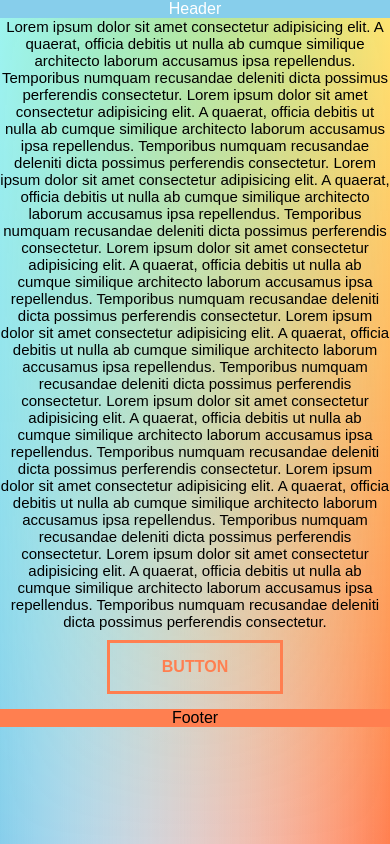
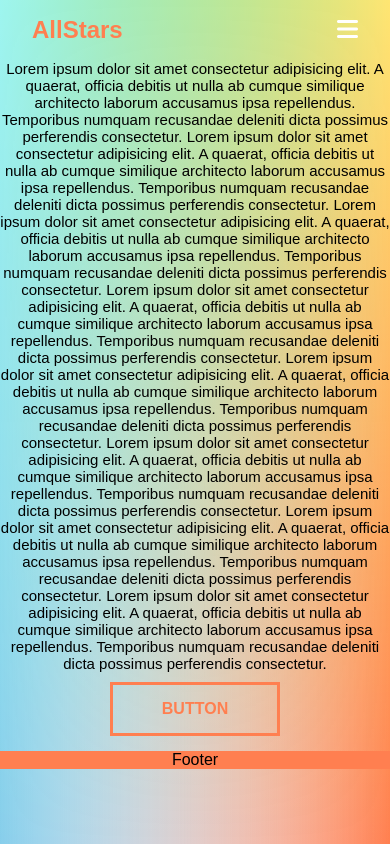
Before and after one commit to Omarfathy50/task1, a plain HTML site: page index.html in a window 390 px wide. Drawn offline with Linux system fonts and the light colour scheme.

Commit message:
header changes

```diff
--- a/index.html
+++ b/index.html
@@ -5,11 +5,35 @@
     <meta name="viewport" content="width=device-width, initial-scale=1.0">
     <title>Task 1</title>
     <link rel="stylesheet" href="style.css">
+    <link rel="stylesheet" href="https://cdnjs.cloudflare.com/ajax/libs/font-awesome/6.4.2/css/all.min.css"
+        integrity="sha512-z3gLpd7yknf1YoNbCzqRKc4qyor8gaKU1qmn+CShxbuBusANI9QpRohGBreCFkKxLhei6S9CQXFEbbKuqLg0DA=="
+        crossorigin="anonymous" referrerpolicy="no-referrer" />
 </head>
 <body>
     <div class="layout">
 
-        <header>Header</header>
+        <header>
+            <div class="navbar">
+                <div class="logo"><a href="#">AllStars</a></div>
+                <ul class="links">
+                    <li><a href="#">Home</a></li>
+                    <li><a href="#">About</a></li>
+                    <li><a href="#">Services</a></li>
+                    <li><a href="#">Contact</a></li>
+                </ul>
+                <a href="#" class="action_btn">Get Started</a>
+                <div class="toggle_btn">
+                    <i class="fa-solid fa-bars"></i>
+                </div>
+            </div>
+            <div class="dropdown_menu">
+                <li><a href="#">Home</a></li>
+                <li><a href="#">About</a></li>
+                <li><a href="#">Services</a></li>
+                <li><a href="#">Contact</a></li>
+                <li><a href="#" class="action_btn">Get Started</a></li>
+            </div>
+        </header>
 
         <main>
             <p>Lorem ipsum dolor sit amet consectetur adipisicing elit. A quaerat, officia debitis ut nulla ab cumque similique architecto laborum accusamus ipsa repellendus.
@@ -27,5 +51,18 @@
 
         <footer>Footer</footer>
     </div>
+
+    <script>
+        const togglebtn = document.querySelector('.toggle_btn');
+        const togglebtnicon = document.querySelector('.toggle_btn i');
+        const dropdownmenue = document.querySelector('.dropdown_menu');
+
+        togglebtn.onclick = function () {
+            dropdownmenue.classList.toggle('open')
+            const isopen = dropdownmenue.classList.contains('open')
+
+            togglebtnicon.classList = isopen ? 'fa-solid fa-xmark' : 'fa-solid fa-bars'
+        }
+    </script>
 </body>
 </html>
--- a/style.css
+++ b/style.css
@@ -1,6 +1,7 @@
 *{
     margin: 0px;
     padding: 0px;
+    box-sizing: border-box;
     font-family: Arial, Helvetica, sans-serif;
 }
 :root {
@@ -9,6 +10,10 @@
   }
 html, body{
     height: 100%;
+}
+body{
+    background-size: cover;
+    background-position: center;
 }
 /* Layout */
 .layout{
@@ -29,10 +34,91 @@ html, body{
 }
 /* header */
 header{
-    background: var(--primary-color);
-    text-align: center;
+    position: relative;
+    padding: 0 2rem;
     grid-area: header;
     color: white;
+}
+li{
+    list-style: none;
+}
+a{
+    text-decoration: none;
+    color: #fff;
+    font-size: 1rem;
+}
+a:hover{
+    color: var(--secondary-color);
+}
+.navbar{
+    width: 100%;
+    height: 60px;
+    max-width: 1200px;
+    margin: 0 auto;
+    display: flex;
+    align-items: center;
+    justify-content: space-between;
+}
+.navbar .logo a{
+    font-size: 1.5rem;
+    font-weight: bold;
+    color: var(--secondary-color);
+}
+.navbar .links{
+    display: flex;
+    gap: 2rem;
+}
+.navbar .toggle_btn{
+    color: #fff;
+    font-size: 1.5rem;
+    cursor: pointer;
+    display: none;
+}
+.action_btn{
+    background-color: var(--secondary-color);
+    color: #fff;
+    padding: .5rem 1rem;
+    border: none;
+    outline: none;
+    border-radius: 20px;
+    font-size: .8rem;
+    font-weight: bold;
+    cursor: pointer;
+    transition: scale 0.2 ease;
+}
+.action_btn:hover{
+    scale: 1.05;
+    color: #fff;
+}
+.action_btn:active{
+    scale: 0.95;
+}
+.dropdown_menu{
+    display: none;
+    position: absolute;
+    right: 2rem;
+    top: 60px;
+    width: 300px;
+    height: 0;
+    background:rgba(255, 255, 255, 0.1);
+    backdrop-filter: blur(15px);
+    border-radius: 10px;
+    overflow: hidden;
+    transition: height 0.2s cubic-bezier(0.175, 0.885, 0.32, 1.275);
+}
+.dropdown_menu.open{
+    height: 240px;
+}
+.dropdown_menu li{
+    padding: 0.7rem;
+    display: flex;
+    align-items: center;
+    justify-content: center;
+}
+.dropdown_menu .action_btn{
+    width: 100%;
+    display: flex;
+    justify-content: center;
 }
 /* main */
 main{
@@ -101,6 +187,24 @@ footer{
     grid-area: footer;
 }
 /* media query */
+@media (max-width:992px) {
+    .navbar .links,
+    .navbar .action_btn{
+        display: none;
+    }
+    .navbar .toggle_btn{
+        display: block;
+    }
+    .dropdown_menu{
+        display: block;
+    }
+}
+@media (max-width:576px) {
+    .dropdown_menu{
+        left: 2rem;
+        width: unset;
+    }
+}
 @media (max-width:768px) {
     main .button{
         padding-top: 20px;
```
